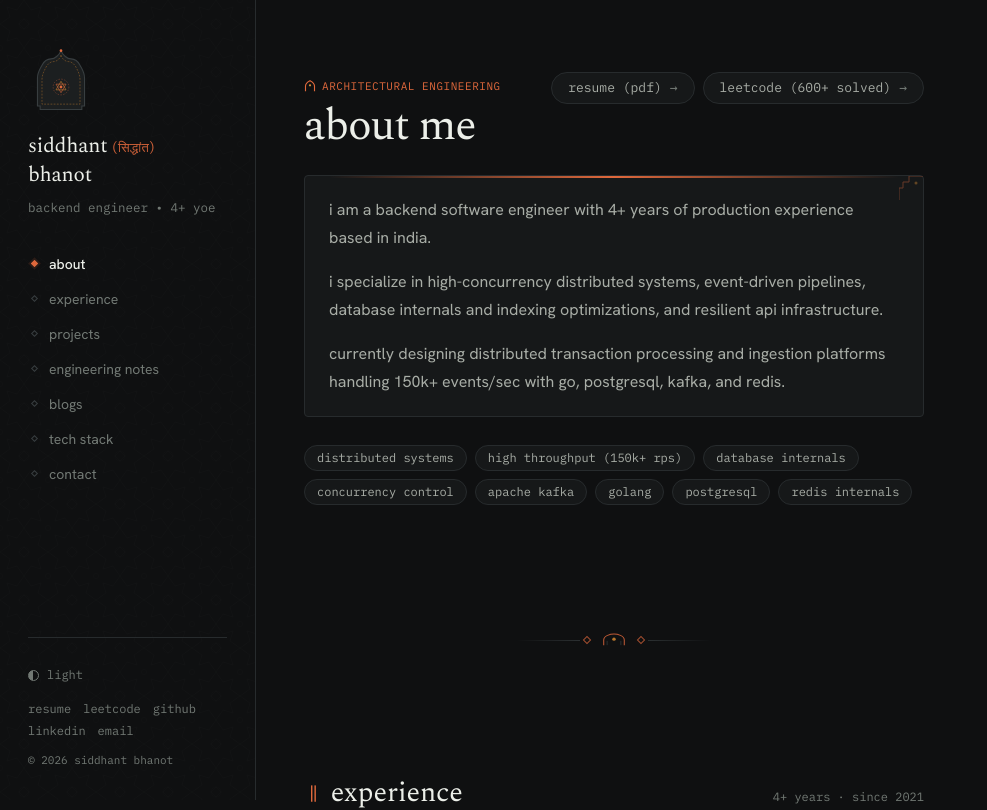
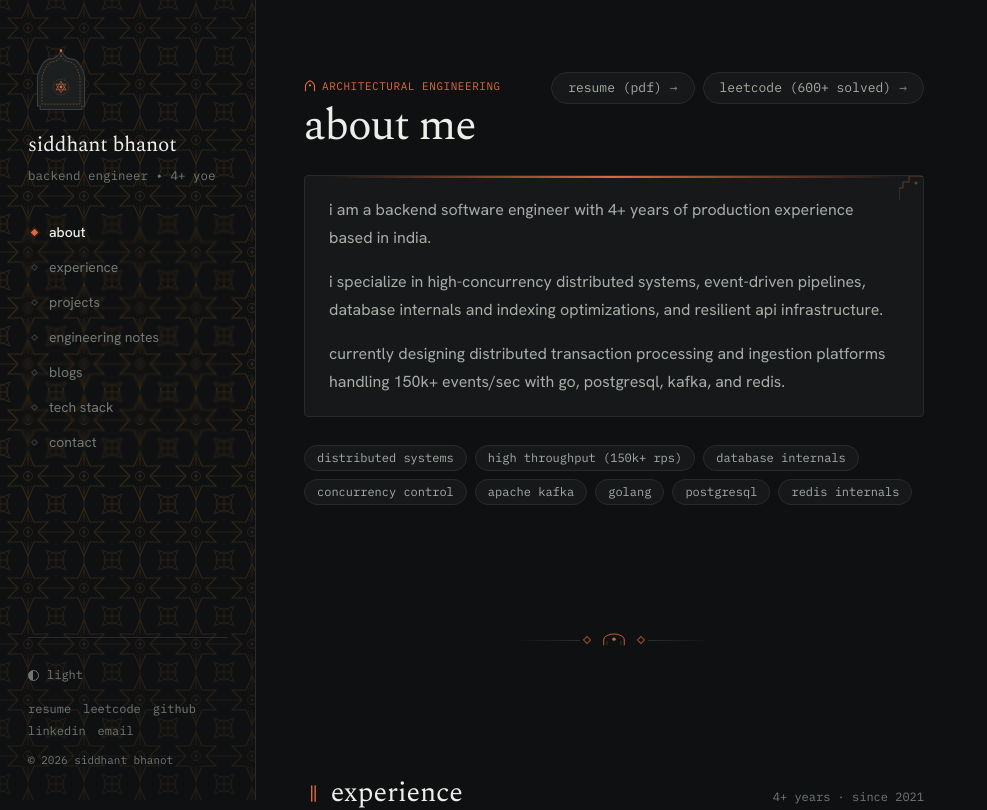
Before and after one commit to siddhantBhanot/personal-website, a Next.js app: page / in a window 1280 px wide. Shown: the top 810 px of the page, without its empty margins (0-987 px from the left). Built offline with nearby package versions, Linux system fonts and the light colour scheme.

Commit message:
feat: make sidebar Jaali background pattern prominently visible with refined 8-point geometric star lattice

```diff
--- a/src/app/globals.css
+++ b/src/app/globals.css
@@ -72,7 +72,6 @@
   --hairline: 1px;
   --duration: 180ms;
   --font-serif: "Spectral", "Iowan Old Style", Georgia, serif;
-  --font-devanagari: "Martel", "Spectral", serif;
   --font-sans: "Hanken Grotesk", ui-sans-serif, system-ui, sans-serif;
   --font-mono: "IBM Plex Mono", ui-monospace, "SF Mono", Menlo, monospace;
 }
@@ -210,6 +209,7 @@ h1, h2, h3, h4 {
   color: var(--ink-faint);
   text-decoration: none;
   position: relative;
+  backdrop-filter: blur(1px);
 }
 
 /* Architectural diamond marker */
--- a/src/app/layout.tsx
+++ b/src/app/layout.tsx
@@ -19,7 +19,7 @@ export default function RootLayout({
         <link rel="preconnect" href="https://fonts.googleapis.com" />
         <link rel="preconnect" href="https://fonts.gstatic.com" crossOrigin="anonymous" />
         <link
-          href="https://fonts.googleapis.com/css2?family=Hanken+Grotesk:ital,wght@0,400;0,500;0,600;1,400&family=IBM+Plex+Mono:wght@400;500&family=Martel:wght@300;400;600&family=Spectral:ital,wght@0,300;0,400;0,600;1,300;1,400&display=swap"
+          href="https://fonts.googleapis.com/css2?family=Hanken+Grotesk:ital,wght@0,400;0,500;0,600;1,400&family=IBM+Plex+Mono:wght@400;500&family=Spectral:ital,wght@0,300;0,400;0,600;1,300;1,400&display=swap"
           rel="stylesheet"
         />
         <script
--- a/src/components/IndicMotif.tsx
+++ b/src/components/IndicMotif.tsx
@@ -2,12 +2,16 @@ import React from "react";
 
 /**
  * Geometric 8-point star & diamond Jaali (lattice screen) SVG pattern.
- * Creates an authentic stone fretwork atmosphere with ultra-low opacity.
+ * Creates an authentic stone fretwork screen.
  */
 export function JaaliBackgroundPattern({
-  className = "opacity-[0.035] dark:opacity-[0.04]",
+  className = "opacity-20 dark:opacity-25 text-[var(--accent-gold)]",
+  strokeWidth = 1,
+  patternId = "indic-jaali",
 }: {
   className?: string;
+  strokeWidth?: number;
+  patternId?: string;
 }) {
   return (
     <div
@@ -17,34 +21,83 @@ export function JaaliBackgroundPattern({
       <svg className="w-full h-full" xmlns="http://www.w3.org/2000/svg">
         <defs>
           <pattern
-            id="indic-jaali"
-            width="48"
-            height="48"
+            id={patternId}
+            width="56"
+            height="56"
             patternUnits="userSpaceOnUse"
           >
-            {/* 8-point geometric star jaali cell */}
-            <path
-              d="M 24 0 L 31 10 L 41 7 L 38 17 L 48 24 L 38 31 L 41 41 L 31 38 L 24 48 L 17 38 L 7 41 L 10 31 L 0 24 L 10 17 L 7 7 L 17 10 Z"
+            {/* Center 8-pointed star */}
+            <polygon
+              points="28,4 34,18 48,18 38,28 48,38 34,38 28,52 22,38 8,38 18,28 8,18 22,18"
               fill="none"
               stroke="currentColor"
-              strokeWidth="0.8"
+              strokeWidth={strokeWidth}
             />
-            {/* Concentric octagram inner diamond */}
-            <circle cx="24" cy="24" r="5" fill="none" stroke="currentColor" strokeWidth="0.6" />
+            {/* Central Bindu Octagram */}
+            <circle cx="28" cy="28" r="4.5" fill="none" stroke="currentColor" strokeWidth={strokeWidth * 0.8} />
+            <circle cx="28" cy="28" r="1.5" fill="currentColor" />
+
+            {/* Corner 8-pointed star fragments creating interlocking grid */}
+            {/* Top-left */}
             <polygon
-              points="24,19 29,24 24,29 19,24"
+              points="0,0 6,0 10,10 0,6"
               fill="none"
               stroke="currentColor"
-              strokeWidth="0.6"
+              strokeWidth={strokeWidth * 0.75}
             />
-            {/* Corner interlock joints */}
-            <circle cx="0" cy="0" r="2.5" fill="none" stroke="currentColor" strokeWidth="0.6" />
-            <circle cx="48" cy="0" r="2.5" fill="none" stroke="currentColor" strokeWidth="0.6" />
-            <circle cx="0" cy="48" r="2.5" fill="none" stroke="currentColor" strokeWidth="0.6" />
-            <circle cx="48" cy="48" r="2.5" fill="none" stroke="currentColor" strokeWidth="0.6" />
+            <circle cx="0" cy="0" r="8" fill="none" stroke="currentColor" strokeWidth={strokeWidth * 0.6} />
+
+            {/* Top-right */}
+            <polygon
+              points="56,0 50,0 46,10 56,6"
+              fill="none"
+              stroke="currentColor"
+              strokeWidth={strokeWidth * 0.75}
+            />
+            <circle cx="56" cy="0" r="8" fill="none" stroke="currentColor" strokeWidth={strokeWidth * 0.6} />
+
+            {/* Bottom-left */}
+            <polygon
+              points="0,56 6,56 10,46 0,50"
+              fill="none"
+              stroke="currentColor"
+              strokeWidth={strokeWidth * 0.75}
+            />
+            <circle cx="0" cy="56" r="8" fill="none" stroke="currentColor" strokeWidth={strokeWidth * 0.6} />
+
+            {/* Bottom-right */}
+            <polygon
+              points="56,56 50,56 46,46 56,50"
+              fill="none"
+              stroke="currentColor"
+              strokeWidth={strokeWidth * 0.75}
+            />
+            <circle cx="56" cy="56" r="8" fill="none" stroke="currentColor" strokeWidth={strokeWidth * 0.6} />
+
+            {/* Diagonal lattice connectors connecting stars */}
+            <line x1="18" y1="28" x2="0" y2="28" stroke="currentColor" strokeWidth={strokeWidth * 0.7} />
+            <line x1="38" y1="28" x2="56" y2="28" stroke="currentColor" strokeWidth={strokeWidth * 0.7} />
+            <line x1="28" y1="18" x2="28" y2="0" stroke="currentColor" strokeWidth={strokeWidth * 0.7} />
+            <line x1="28" y1="38" x2="28" y2="56" stroke="currentColor" strokeWidth={strokeWidth * 0.7} />
+
+            {/* Diamond facets */}
+            <polygon
+              points="28,10 32,18 28,26 24,18"
+              fill="none"
+              stroke="currentColor"
+              strokeWidth={strokeWidth * 0.5}
+              strokeDasharray="2 2"
+            />
+            <polygon
+              points="28,30 32,38 28,46 24,38"
+              fill="none"
+              stroke="currentColor"
+              strokeWidth={strokeWidth * 0.5}
+              strokeDasharray="2 2"
+            />
           </pattern>
         </defs>
-        <rect width="100%" height="100%" fill="url(#indic-jaali)" />
+        <rect width="100%" height="100%" fill={`url(#${patternId})`} />
       </svg>
     </div>
   );
--- a/src/components/Sidebar.tsx
+++ b/src/components/Sidebar.tsx
@@ -77,8 +77,17 @@ export function Sidebar() {
   return (
     <div className="nn-sidebar-slot">
       <aside className={`nn-side ${mobileOpen ? "is-mobile-open" : ""}`}>
-        {/* Subtle architectural Jaali background on sidebar */}
-        <JaaliBackgroundPattern className="opacity-[0.025] dark:opacity-[0.035]" />
+        {/* Prominent Architectural Jaali Background on Sidebar */}
+        <JaaliBackgroundPattern
+          patternId="sidebar-jaali"
+          className="opacity-[0.22] dark:opacity-[0.28] text-[var(--accent-gold)]"
+          strokeWidth={1.1}
+        />
+        {/* Subtle stone wash gradient over jaali */}
+        <div
+          className="pointer-events-none absolute inset-0 z-0 bg-gradient-to-b from-[var(--bg)]/30 via-transparent to-[var(--bg)]/50"
+          aria-hidden="true"
+        />
 
         {/* Profile Info with Cusped Jharokha Arch */}
         <div className="nn-side-profile relative z-10">
@@ -105,22 +114,8 @@ export function Sidebar() {
           </Link>
 
           <p className="nn-side-name mt-1">
-            <Link
-              href="/"
-              className="text-[var(--ink)] no-underline group leading-snug block"
-            >
-              <span className="group-hover:text-[var(--accent)] transition-colors">
-                siddhant
-              </span>{" "}
-              <span
-                style={{ fontFamily: "var(--font-devanagari)" }}
-                className="text-[13px] font-normal text-[var(--accent)] tracking-wide opacity-90 inline-block align-baseline"
-              >
-                (सिद्धांत)
-              </span>{" "}
-              <span className="block sm:inline lg:block text-[var(--ink)] group-hover:text-[var(--accent)] transition-colors">
-                bhanot
-              </span>
+            <Link href="/" className="text-[var(--ink)] no-underline hover:text-[var(--accent)]">
+              {profile.name.toLowerCase()}
             </Link>
           </p>
           <span className="nn-side-role">backend engineer • 4+ yoe</span>
```
